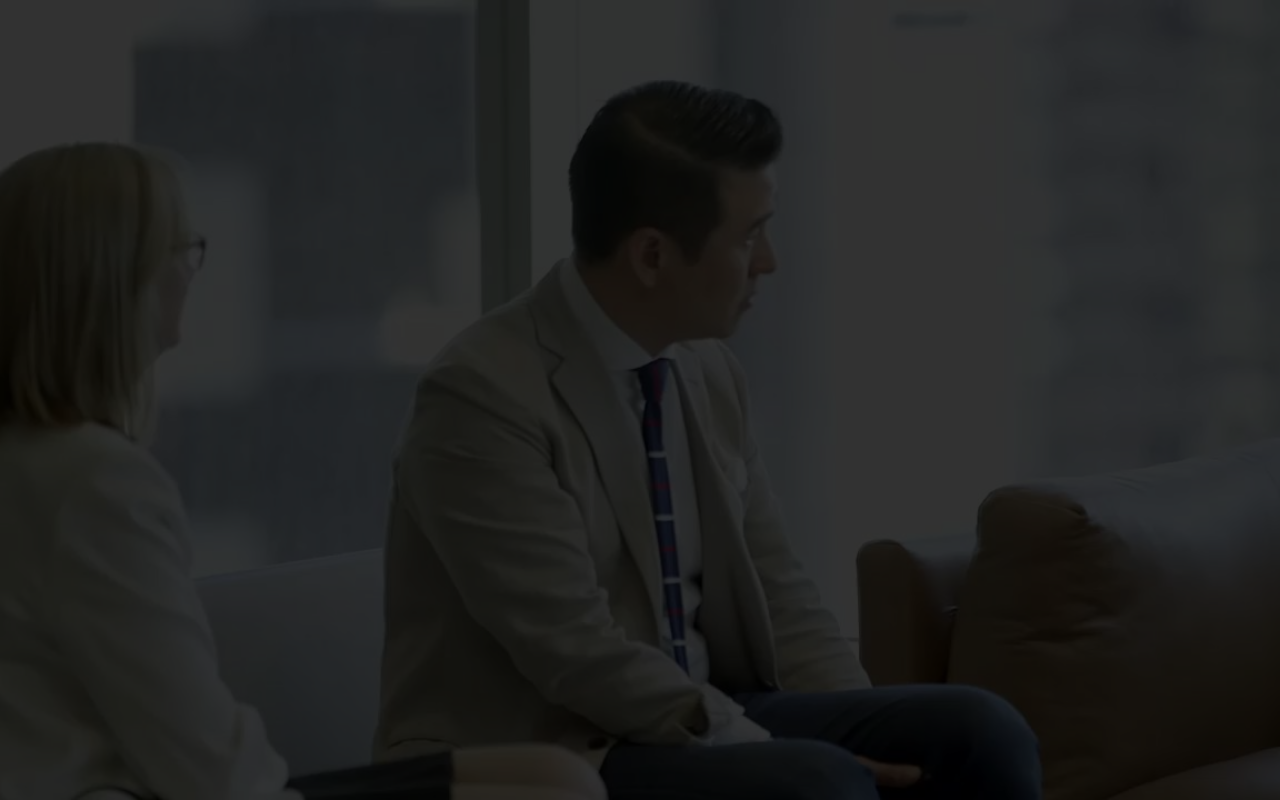
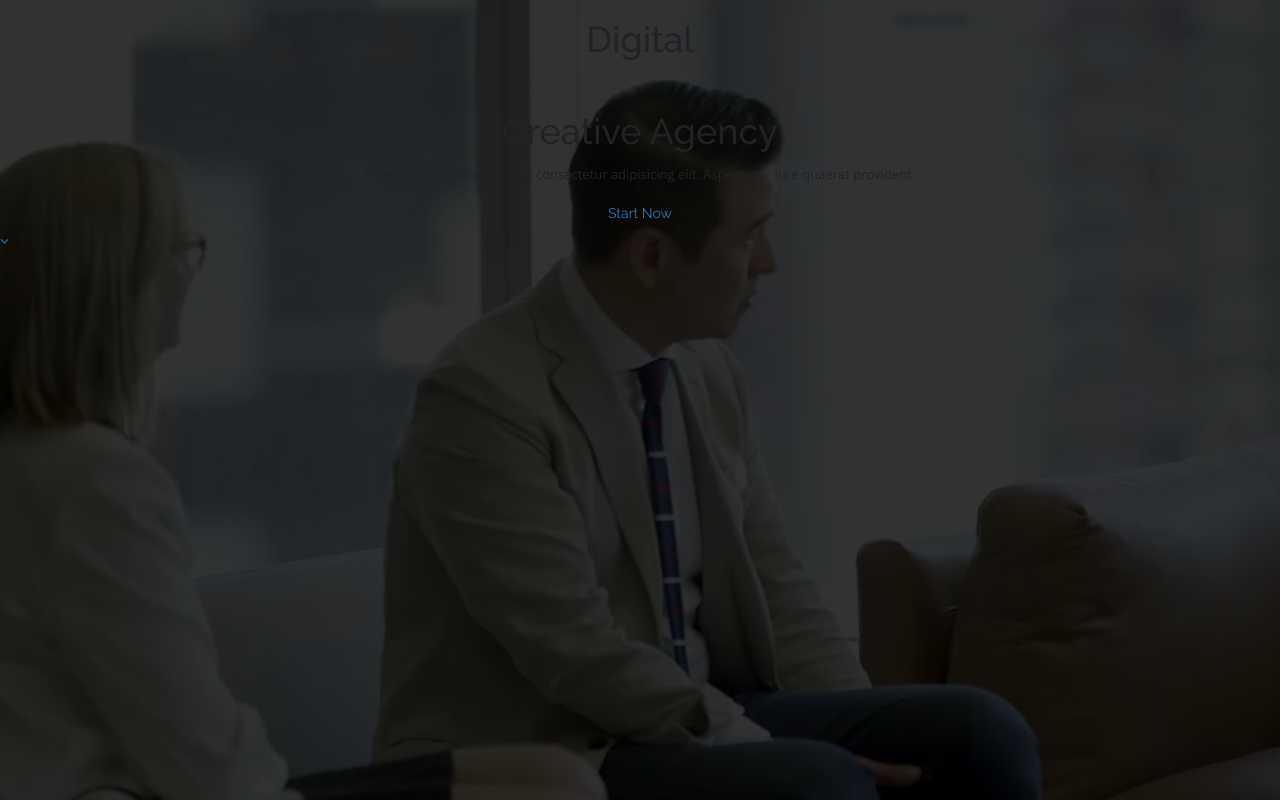
Before and after one commit to Nuzairb/solo, a plain HTML site: page index.html in a window 1280 px wide. Drawn offline with nearby package versions, Linux system fonts and the light colour scheme.

Commit message:
added base styles

```diff
--- a/css/style.css
+++ b/css/style.css
@@ -37,6 +37,12 @@
     box-sizing: inherit;
 }
 
+html,
+body {
+    height: 100%;
+    width: 100%;
+}
+
 html {
     box-sizing: border-box;
     font-size: 62.5%;
@@ -47,6 +53,27 @@ body {
     font-weight: 400;
     line-height: 1.6;
     color: var(--color-grey-dark);
+}
+
+h1,
+h2,
+h3,
+h4,
+h5,
+h6 {
+    font-family: 'Raleway', sans-serif;
+}
+
+p {
+    font-family: 'Open Sans', sans-serif;
+    font-size: 1.3rem;
+    font-weight: 400;
+    line-height: 2.4rem;
+}
+
+section {
+    background: var(--color-white);
+    overflow: hidden;
 }
 
 
--- a/index.html
+++ b/index.html
@@ -35,11 +35,35 @@
         <div class="status">&nbsp;</div>
     </div>
 
-    <!-- Home -->
+    <!-- Home  section Start-->
     <section class="home" data-vide-bg="video/solo.mp4">
+
         <!-- Overlay -->
         <div class="home-overlay"></div>
+
+        <!-- Home content -->
+        <div class="home-content">
+            <div class="home-content-inner text-center">
+                <div class="home-heading">
+                    <h1 class="home-heading-1">Digital</h1><br>
+                    <h1 class="home-heading-2">Creative <span>Agency</span></h1>
+                </div>
+                <div class="home-text">
+                    <p>Lorem ipsum dolor sit amet consectetur adipisicing elit. Aspernatur iure quaerat provident.</p>
+                </div>
+                <div class="home-btn">
+                    <a class="btn btn-general btn-home" href="#" title="Start Now" role="button">Start Now</a>
+                </div>
+            </div>
+        </div>
+
+        <!-- Arrow Down -->
+        <a href="#about" class="arrow-down">
+            <i class="fa fa-angle-down"></i>
+        </a>
+
     </section>
+    <!-- Home section end -->
 
     <!-- Temprary space -->
     <!-- JQuery -->
```
